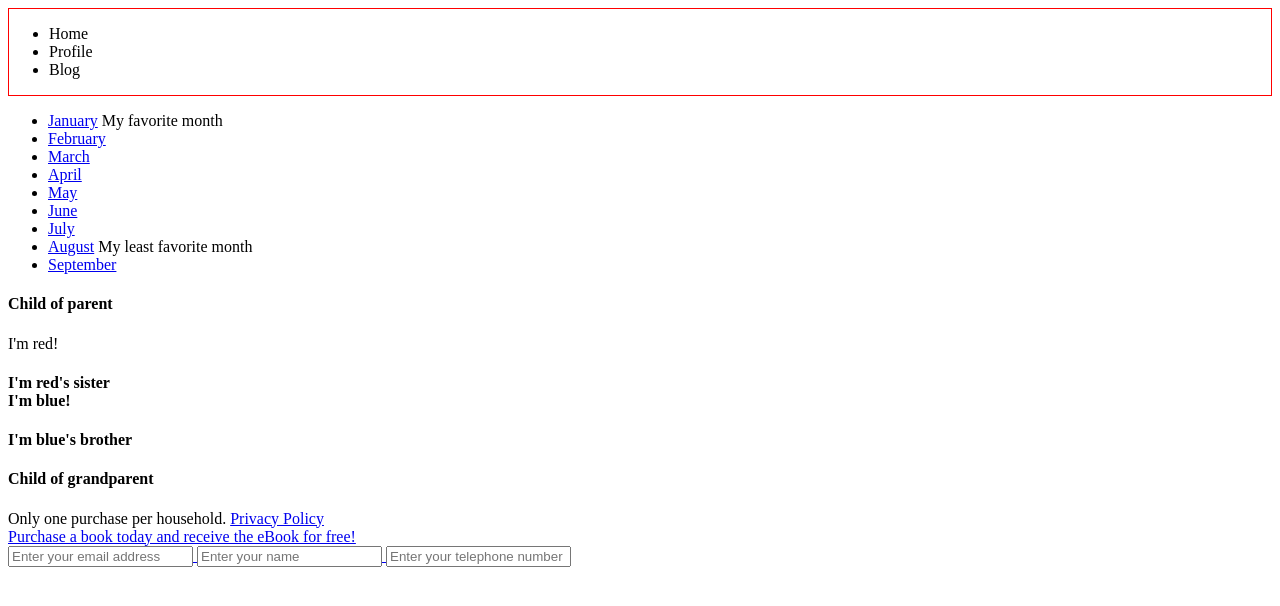
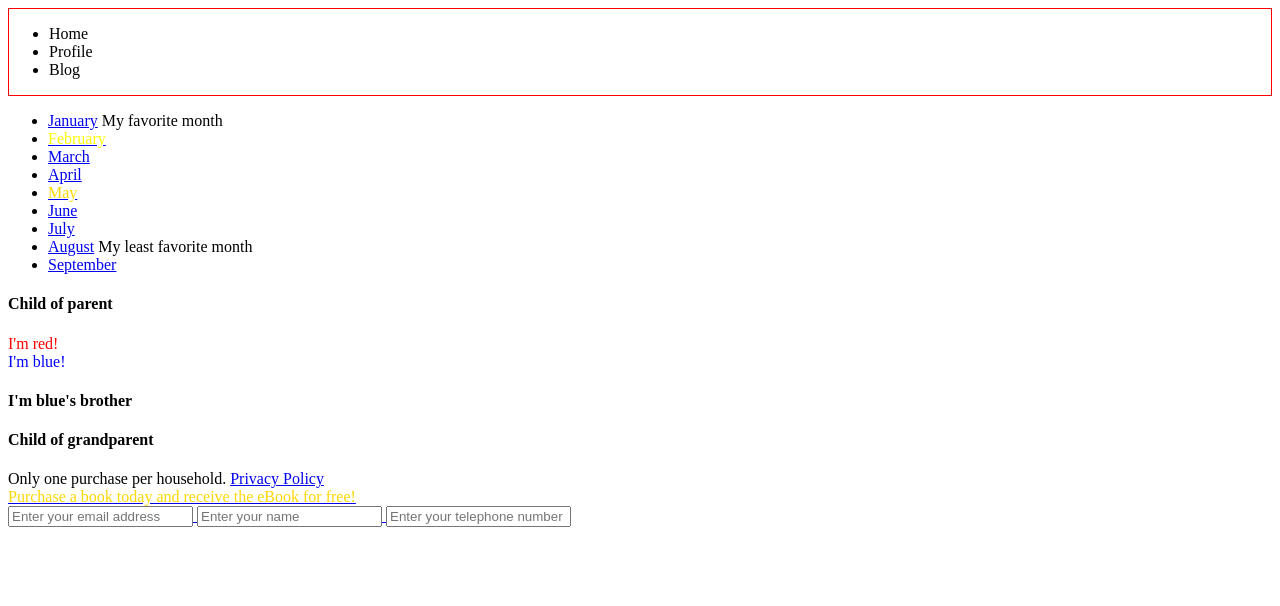
Before and after one commit to maxbaldwin/SelectorsCSS, a plain HTML site: page index.html in a window 1280 px wide. Drawn offline with Linux system fonts and the light colour scheme.

Commit message:
solved a couple more

```diff
--- a/index.html
+++ b/index.html
@@ -60,9 +60,9 @@
     <div class="parent">
       <h4>Child of parent</h4>
       <div>
-        <div>I'm red!</div>
-        <h4>I'm red's sister
-        <div>I'm blue!</div>
+        <div id="makeRed">I'm red!</div>
+        <h4I'm red's sister</h4>
+        <div id="makeBlue">I'm blue!</div>
         <h4>I'm blue's brother</h4>
       </div>
     </div>
--- a/selectors.css
+++ b/selectors.css
@@ -1,3 +1,20 @@
 header {
   border: 1px solid red;
 }
+
+.active {
+  color: yellow;
+}
+
+#makeRed {
+  color: red;
+}
+
+#makeBlue {
+  color: blue;
+}
+
+.promo {
+  font-style: bold;
+  color: gold;
+}
```
Also changed, not shown: 1 other file.
